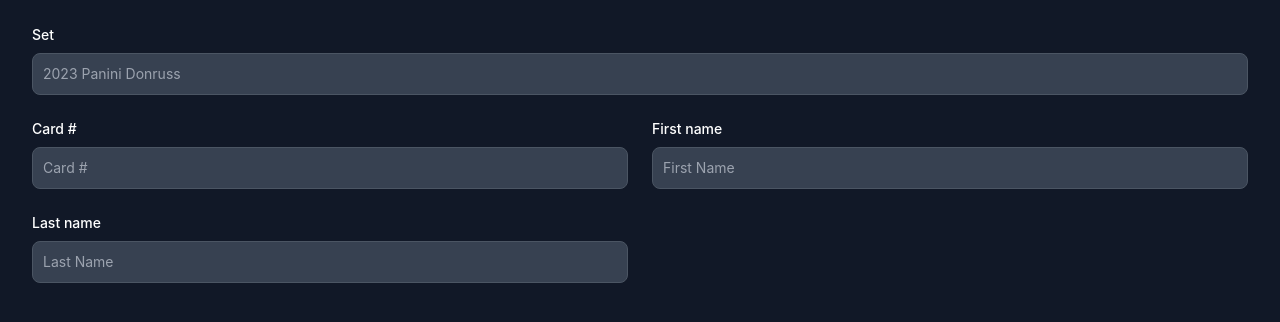
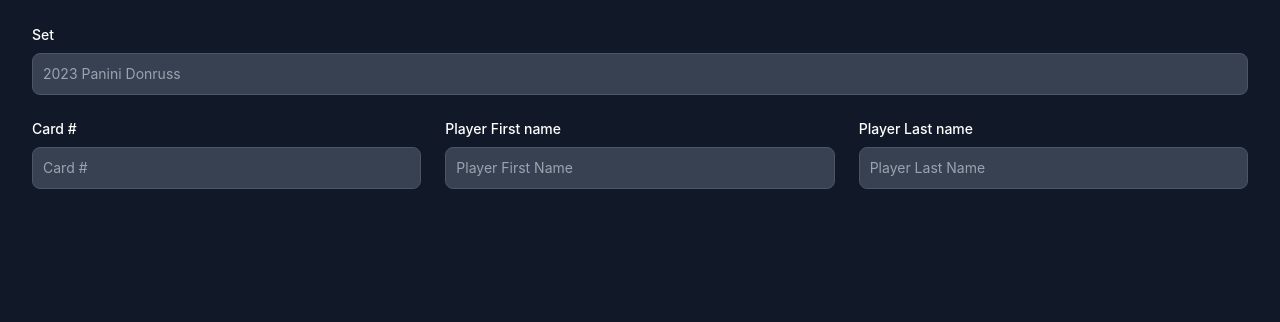
Before and after one commit to vinnyNC/cardCollector, a Django app: page / in a window 1280 px wide. Shown: the part 83-405 px from the top of the page. Run offline with Django 5.2, Linux system fonts and the light colour scheme; some libraries are stand-ins or nearby versions.

Commit message:
Update and refine index template for card collection form
Renamed form fields with clearer identifiers for better clarity. Enhanced layout by adding an additional grid column and improved placeholder descriptions. Updated project configuration for improved workflow and consistency.

```diff
--- a/templates/index.html
+++ b/templates/index.html
@@ -37,32 +37,38 @@
             <h1 class="text-3xl font-bold mb-6 dark:text-white">Add Card to Collection</h1>
             <form>
                 <div class="mb-6">
-                    <label for="email" class="block mb-2 text-sm font-medium text-gray-900 dark:text-white">Set</label>
-                    <input type="email" id="email"
+                    <label for="setName"
+                           class="block mb-2 text-sm font-medium text-gray-900 dark:text-white">Set</label>
+                    <input type="text" id="setName"
                            class="bg-gray-50 border border-gray-300 text-gray-900 text-sm rounded-lg focus:ring-blue-500 focus:border-blue-500 block w-full p-2.5 dark:bg-gray-700 dark:border-gray-600 dark:placeholder-gray-400 dark:text-white dark:focus:ring-blue-500 dark:focus:border-blue-500"
                            placeholder="2023 Panini Donruss" required/>
                 </div>
-                <div class="grid gap-6 mb-6 md:grid-cols-2">
+                <div class="grid gap-6 mb-6 md:grid-cols-3">
                     <div>
-                        <label for="first_name" class="block mb-2 text-sm font-medium text-gray-900 dark:text-white">Card
+                        <label for="cardNum" class="block mb-2 text-sm font-medium text-gray-900 dark:text-white">Card
                             #</label>
-                        <input type="text" id="first_name"
-                               class="bg-gray-50 border border-gray-300 text-gray-900 text-sm rounded-lg focus:ring-blue-500 focus:border-blue-500 block w-full p-2.5 dark:bg-gray-700 dark:border-gray-600 dark:placeholder-gray-400 dark:text-white dark:focus:ring-blue-500 dark:focus:border-blue-500"
+                        <input type="text" id="cardNum"
+                               class="bg-gray-50 border border-gray-300 text-gray-900 text-sm rounded-lg
+                               focus:ring-blue-500 focus:border-blue-500 block w-full p-2.5 dark:bg-gray-700
+                               dark:border-gray-600 dark:placeholder-gray-400 dark:text-white dark:focus:ring-blue-500
+                               dark:focus:border-blue-500"
                                placeholder="Card #" required/>
                     </div>
                     <div>
-                        <label for="first_name" class="block mb-2 text-sm font-medium text-gray-900 dark:text-white">First
+                        <label for="playerFirstName"
+                               class="block mb-2 text-sm font-medium text-gray-900 dark:text-white">Player First
                             name</label>
-                        <input type="text" id="first_name"
+                        <input type="text" id="playerFirstName"
                                class="bg-gray-50 border border-gray-300 text-gray-900 text-sm rounded-lg focus:ring-blue-500 focus:border-blue-500 block w-full p-2.5 dark:bg-gray-700 dark:border-gray-600 dark:placeholder-gray-400 dark:text-white dark:focus:ring-blue-500 dark:focus:border-blue-500"
-                               placeholder="First Name" required/>
+                               placeholder="Player First Name" required/>
                     </div>
                     <div>
-                        <label for="first_name" class="block mb-2 text-sm font-medium text-gray-900 dark:text-white">Last
+                        <label for="playerLastName"
+                               class="block mb-2 text-sm font-medium text-gray-900 dark:text-white">Player Last
                             name</label>
-                        <input type="text" id="first_name"
+                        <input type="text" id="playerLastName"
                                class="bg-gray-50 border border-gray-300 text-gray-900 text-sm rounded-lg focus:ring-blue-500 focus:border-blue-500 block w-full p-2.5 dark:bg-gray-700 dark:border-gray-600 dark:placeholder-gray-400 dark:text-white dark:focus:ring-blue-500 dark:focus:border-blue-500"
-                               placeholder="Last Name" required/>
+                               placeholder="Player Last Name" required/>
                     </div>
                 </div>
             </form>
```
